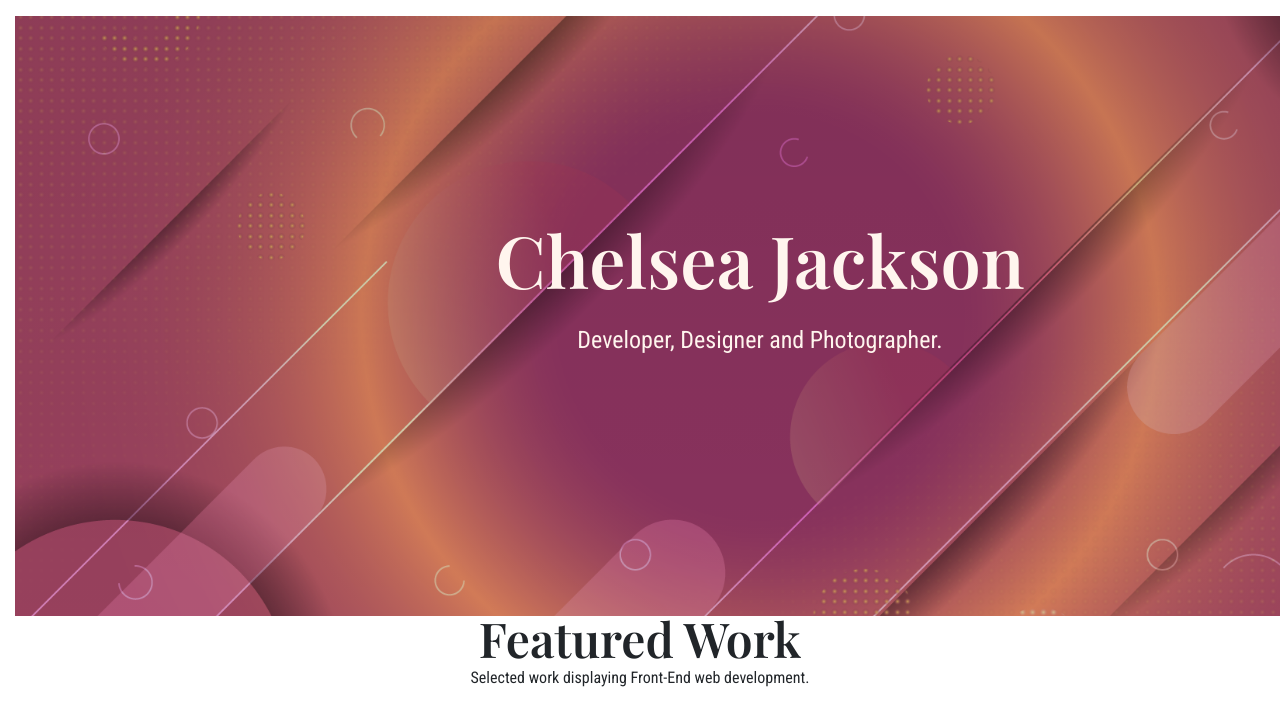
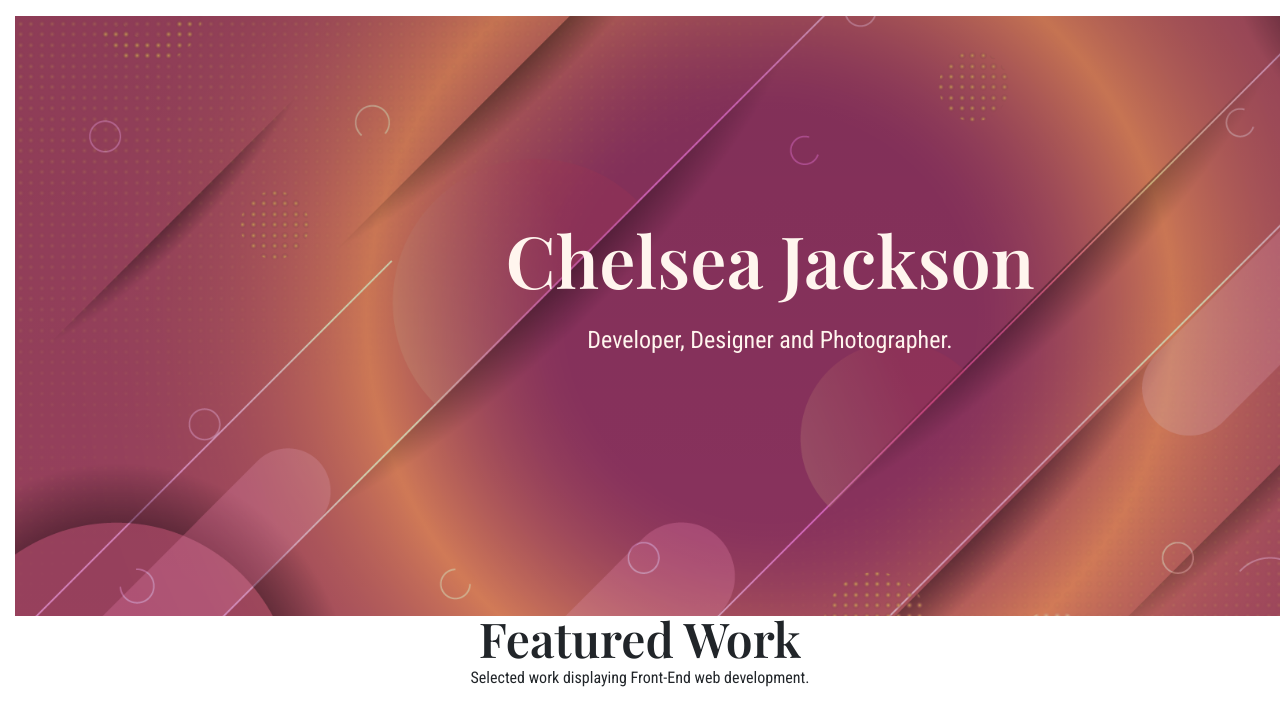
Before and after one commit to Chelsea-exe/Chelsea-exe.github.io, a plain HTML site: page index.html in a window 1280 px wide. Shown: the part 58-761 px from the top of the page. Drawn offline with nearby package versions, Linux system fonts and the light colour scheme.

Commit message:
modified banner width

```diff
--- a/css/home.css
+++ b/css/home.css
@@ -8,7 +8,7 @@ body, html {
     background-size: cover;
     position: absolute;
     height: 600px;
-    width: 1490px;
+    width: 1510px;
     margin-top: 50px;
 
 }
```
